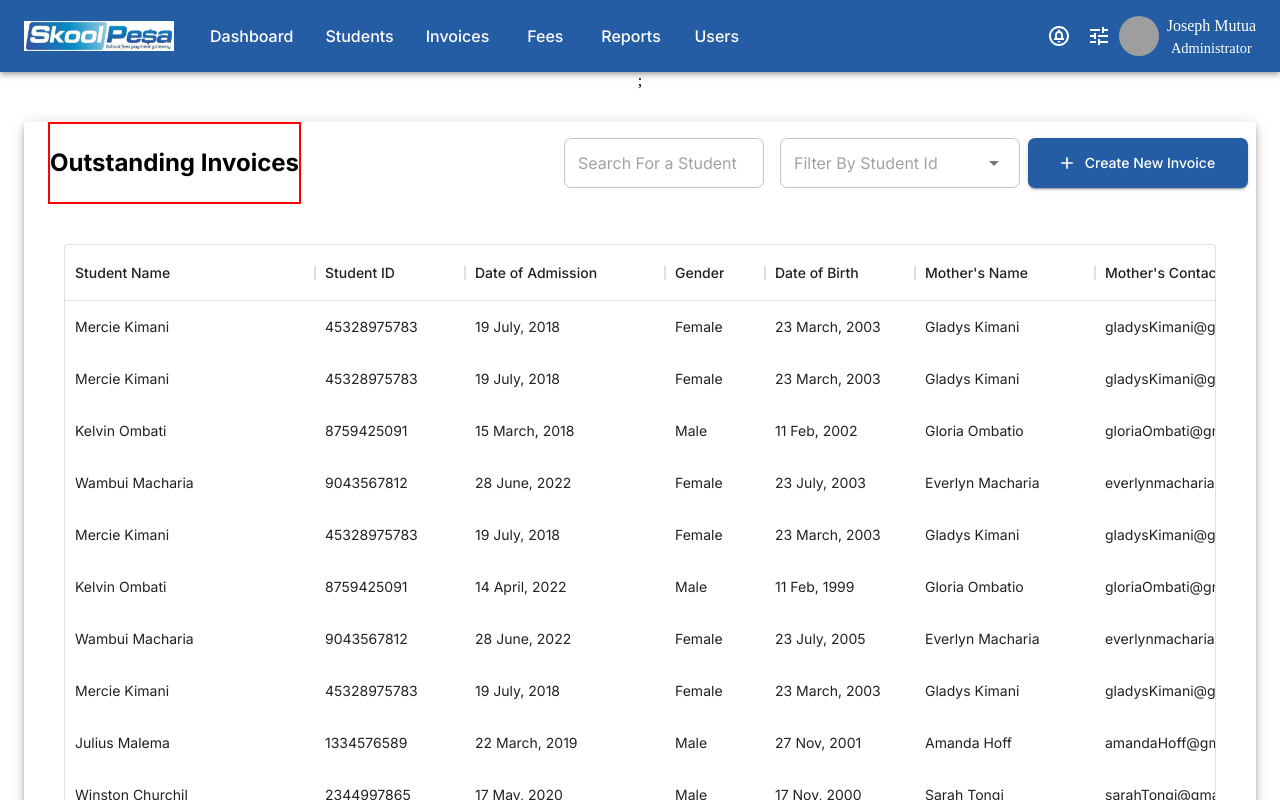
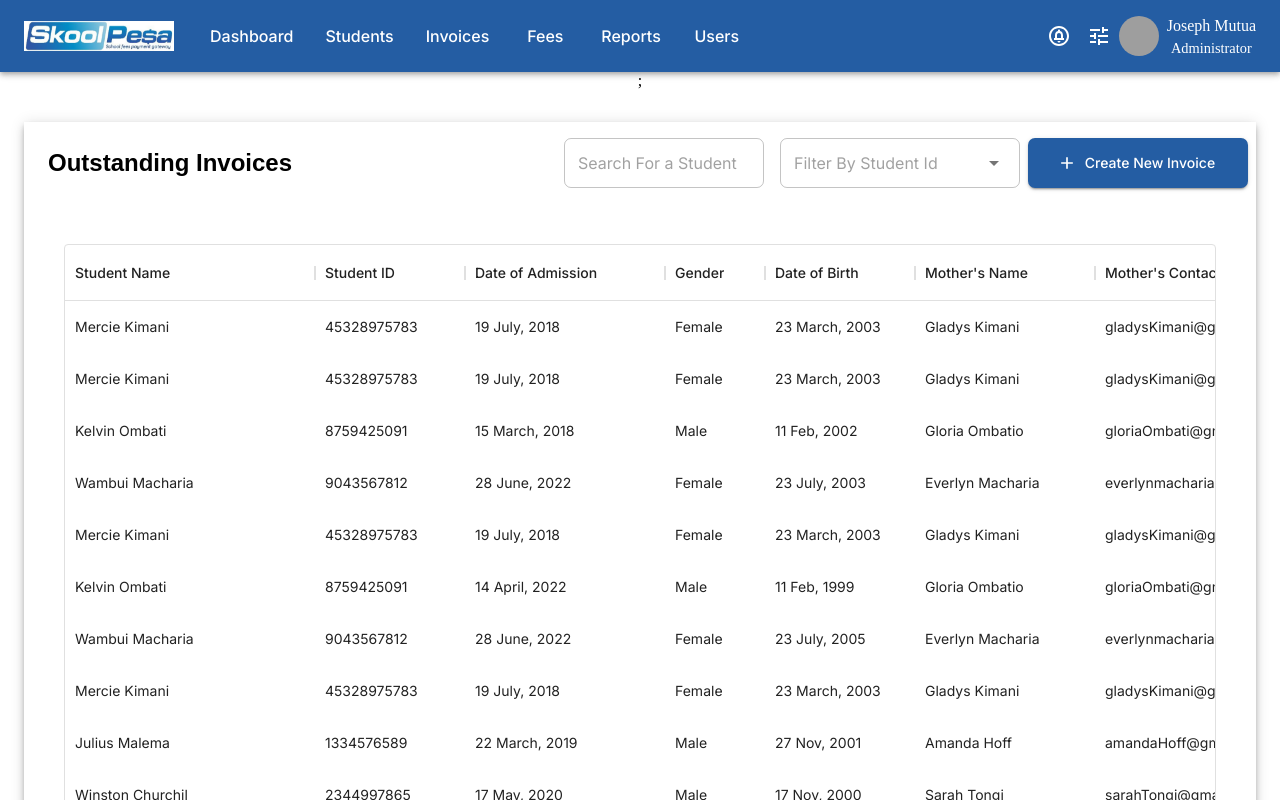
Before and after one commit to Joseph-Mutua/skoolpesa, a React (Create React App) app: page /admin/invoices in a window 1280 px wide. Shown: the top 800 px of the page. Built offline with nearby package versions, Linux system fonts and the light colour scheme; grey boxes are pictures that could not be loaded.

Commit message:
Remove minor errors

```diff
--- a/src/components/adminuser/Invoices.js
+++ b/src/components/adminuser/Invoices.js
@@ -569,10 +569,10 @@ const Invoices = () => {
             display="flex"
             justifyContent="flex-start"
             alignItems="center"
-            sx={{ ml: 3, border: 2, borderColor: "red" }}
+            sx={{ ml: 3}}
           >
-            <Typography>
-              <h2>Outstanding Invoices</h2>
+            <Typography variant="h5" style={{fontWeight: 600, fontFamily: "sans-serif"}} >
+              <p>Outstanding Invoices</p>
             </Typography>
           </Box>
 
```
